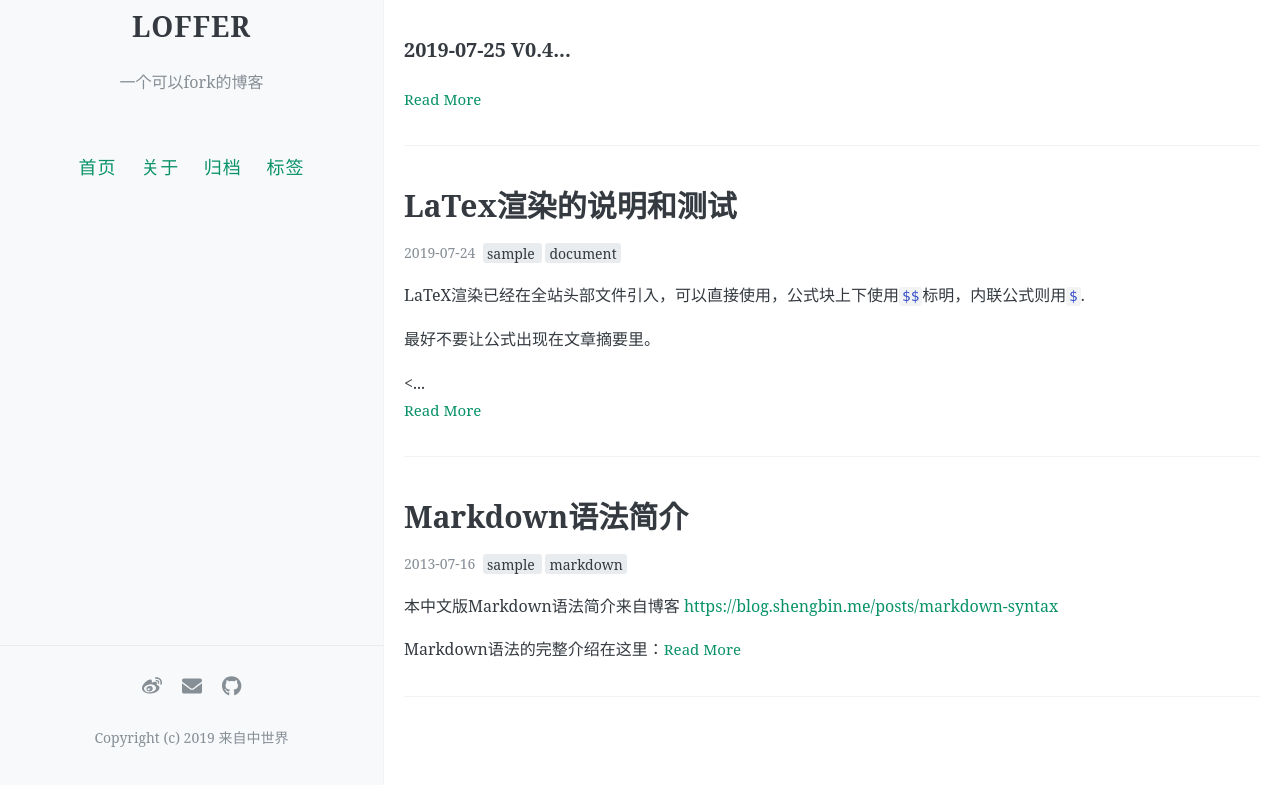
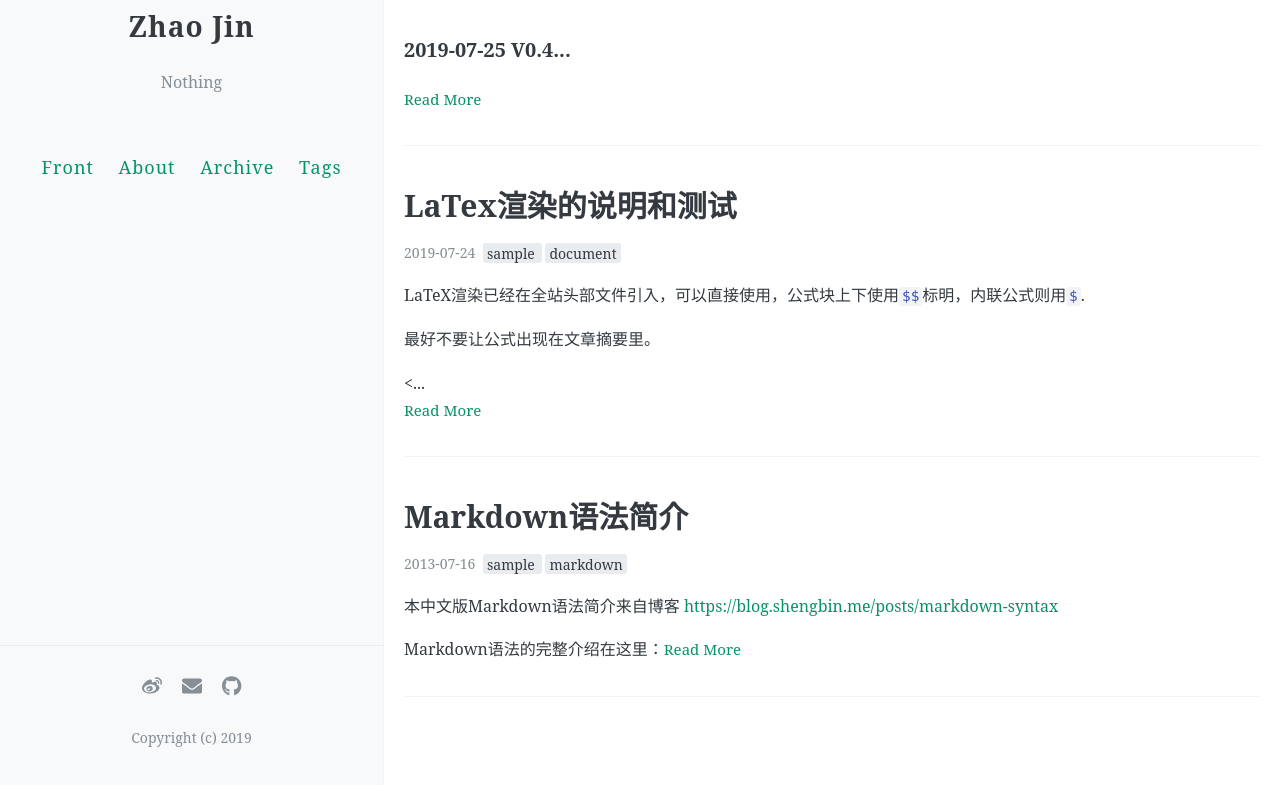
Before and after one commit to Jchaochao/zhaojin.github.io, a Jekyll site: the page built from index.html, in a window 1280 px wide and 1081 px high. Shown: the part 296-1081 px from the top of the window. Built offline with Jekyll 4.4.1, drawn with Linux system fonts in a browser that asks for light colours; nearby versions of some CDN libraries; the list of posts is cut into pages by our own code; comment, search, counter and statistics services are not loaded.

Commit message:
Update _config.yml

```diff
--- a/_config.yml
+++ b/_config.yml
@@ -5,9 +5,9 @@
 # 你的博客名称，请用你想要的博客名替换“LOFFER”，以下修改都可类似处理
 # 注意，“name: LOFFER”，冒号后面的空格不可以省略。
 # 井号后面的文字是说明文档，不会被程序读取。
-name: LOFFER
+name: Zhao Jin
 # 描述/签名
-description: 一个可以fork的博客
+description: Nothing
 
 #
 # 下面的设定都是可选的
@@ -22,13 +22,13 @@ favicon: https://raw.githubusercontent.com/FromEndWorld/LOFFER/master/images/fav
 
 # 菜单中的按钮
 navigation:
-  - name: 首页
+  - name: Front
     url: /
-  - name: 关于
+  - name: About
     url: /about
-  - name: 归档
+  - name: Archive
     url: /archive
-  - name: 标签
+  - name: Tags
     url: /tags
 
 # 每页的文章数
@@ -39,13 +39,13 @@ excerpt_separator: <!-- more -->
 
 # 你的社交网络链接，它们会作为图标出现在你的网站页脚中，可选填写
 footer-links:
-  weibo: frommidworld #请输入你的微博个性域名 https://www.weibo.com/<thispart>
+  weibo: https://www.weibo.com/u/1026231245/home?wvr=5 #请输入你的微博个性域名 https://www.weibo.com/<thispart>
   behance: # https://www.behance.net/<>
   dribbble: # https://dribbble.com/<>
-  email: fromendworld@outlook.com
+  email: jinzhao9681@gmail.com
   facebook: #https://www.facebook.com/<>
   flickr: #https://www.flickr.com/<>
-  github: FromEndWorld/loffer #https://github.com/<>
+  github: https://github.com/Jchaochao #https://github.com/<>
   instagram: #https://instagram.com/<>
   linkedin: #https://www.linkedin.com/in/<>
   pinterest: #https://www.pinterest.com/<>
@@ -56,7 +56,7 @@ footer-links:
   youtube: # channel/<your_long_string> or user/<user-name>
 
 # 站点页脚的文字
-footer-text: Copyright (c) 2019 来自中世界
+footer-text: Copyright (c) 2019
 
 # 评论，注意，请不要同时添加多种不同的评论区
 
@@ -79,7 +79,7 @@ url:
 # 添加你的博客的二级域名，一般来说是你的repository名
 # 如果你的博客的URL是：(http://yourusername.github.io/repository-name)
 # 那么就写成 "/repository-name"
-baseurl: /LOFFER
+baseurl: /zhaojin.github.io
 
 
 #
```
